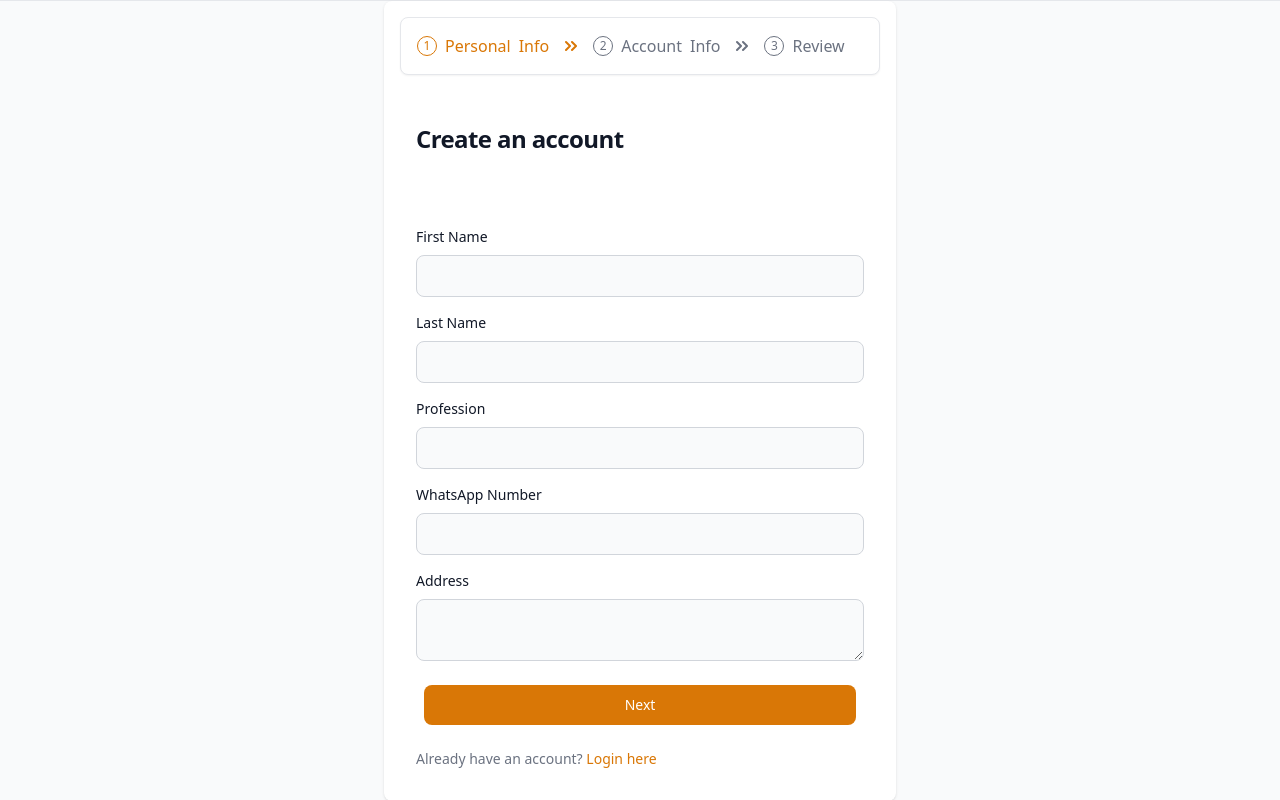
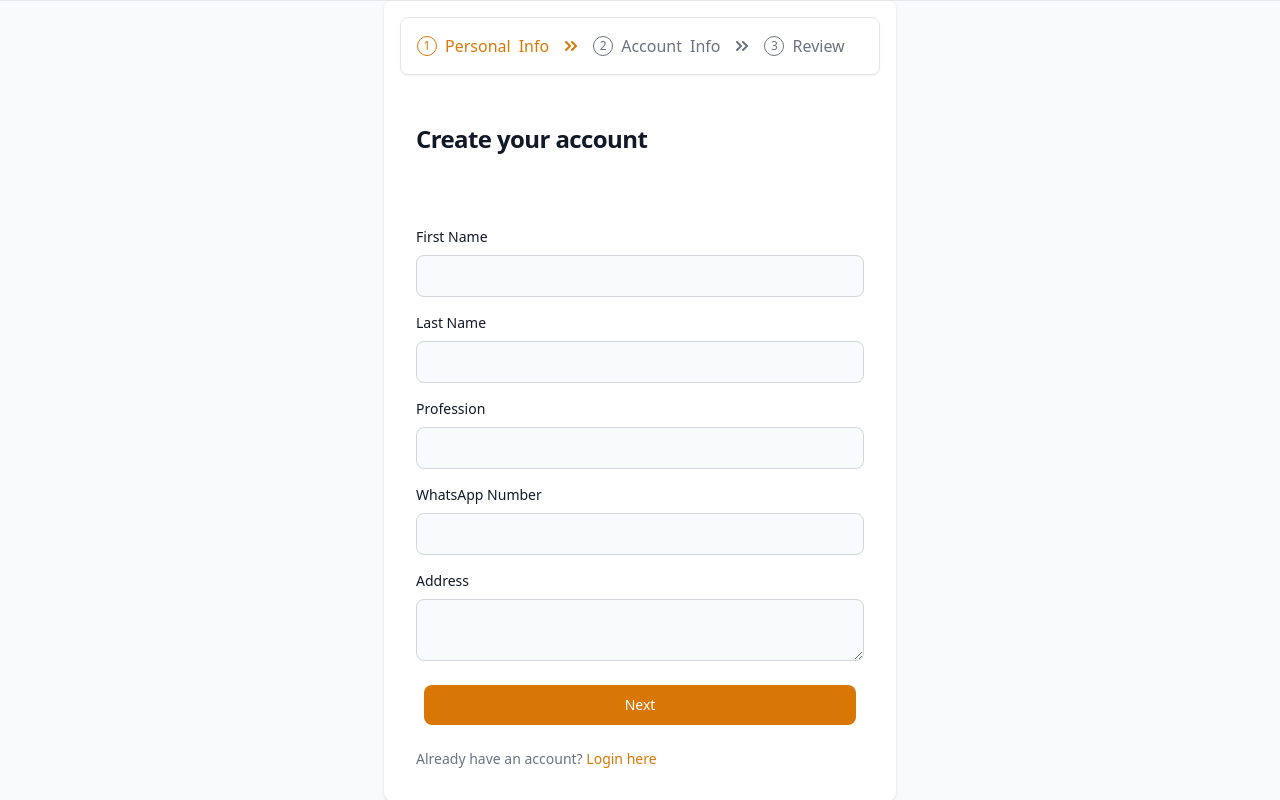
Before and after one commit to aahnik/unison, a Django app: template src/users/templates/users/register.html in a window 1280 px wide. Shown: the part 56-856 px from the top of the page. Run offline with Django 4.2, Linux system fonts and the light colour scheme; the template is opened without the code that fills it, so the values that code supplies are empty; some libraries are stand-ins or nearby versions.

Commit message:
users who are not logged in will go to account creation page

```diff
--- a/src/haps/views.py
+++ b/src/haps/views.py
@@ -21,7 +21,7 @@ def haps_item(request: HttpRequest, slug: str):
     return render(request, "haps/item.html", context=context)
 
 
-@login_required(login_url="/users/login")
+@login_required(login_url="/users/register")
 def register_for_event(request: HttpRequest, slug: str):
     event = Event.objects.get(slug=slug)
     registration = EventRegistration.objects.get_or_create(
--- a/src/users/models.py
+++ b/src/users/models.py
@@ -3,6 +3,7 @@ from django.db import models
 from utils.images import upload_image_to
 from django.utils.html import format_html
 from .managers import TempleWebUserManager
+from solo.models import SingletonModel
 
 
 class TempleWebUser(AbstractUser):
--- a/src/users/templates/users/register.html
+++ b/src/users/templates/users/register.html
@@ -53,7 +53,7 @@
 
         <div class="p-6 space-y-4 md:space-y-6 sm:p-8">
           <h1 class="text-xl font-bold leading-tight tracking-tight text-gray-900 md:text-2xl dark:text-white">
-            Create an account
+            Create your account
           </h1>
           <form id="multiStepForm" class="space-y-4 md:space-y-6" method="post">
             {% csrf_token %}
@@ -149,7 +149,7 @@
               </div>
               <div class="mb-4">
                 <label for="password"
-                  class="block mb-2 text-sm font-medium text-gray-900 dark:text-white">Password</label>
+                  class="block mb-2 text-sm font-medium text-gray-900 dark:text-white">Set a new Password</label>
                 <input type="password" name="password1" id="id_password1" value="{{form.password1.value | default:''}}"
                   placeholder=""
                   class="bg-gray-50 border border-gray-300 text-gray-900 sm:text-sm rounded-lg focus:ring-primary-600 focus:border-primary-600 block w-full p-2.5 dark:bg-gray-700 dark:border-gray-600 dark:placeholder-gray-400 dark:text-white dark:focus:ring-primary-500 dark:focus:border-primary-500"
@@ -157,7 +157,7 @@
               </div>
               <div class="mb-4">
                 <label for="confirm-password"
-                  class="block mb-2 text-sm font-medium text-gray-900 dark:text-white">Confirm password</label>
+                  class="block mb-2 text-sm font-medium text-gray-900 dark:text-white">Confirm your password</label>
                 <input type="password" name="password2" id="id_password2" value="{{form.password2.value | default:''}}"
                   placeholder=""
                   class="bg-gray-50 border border-gray-300 text-gray-900 sm:text-sm rounded-lg focus:ring-primary-600 focus:border-primary-600 block w-full p-2.5 dark:bg-gray-700 dark:border-gray-600 dark:placeholder-gray-400 dark:text-white dark:focus:ring-primary-500 dark:focus:border-primary-500"
```
